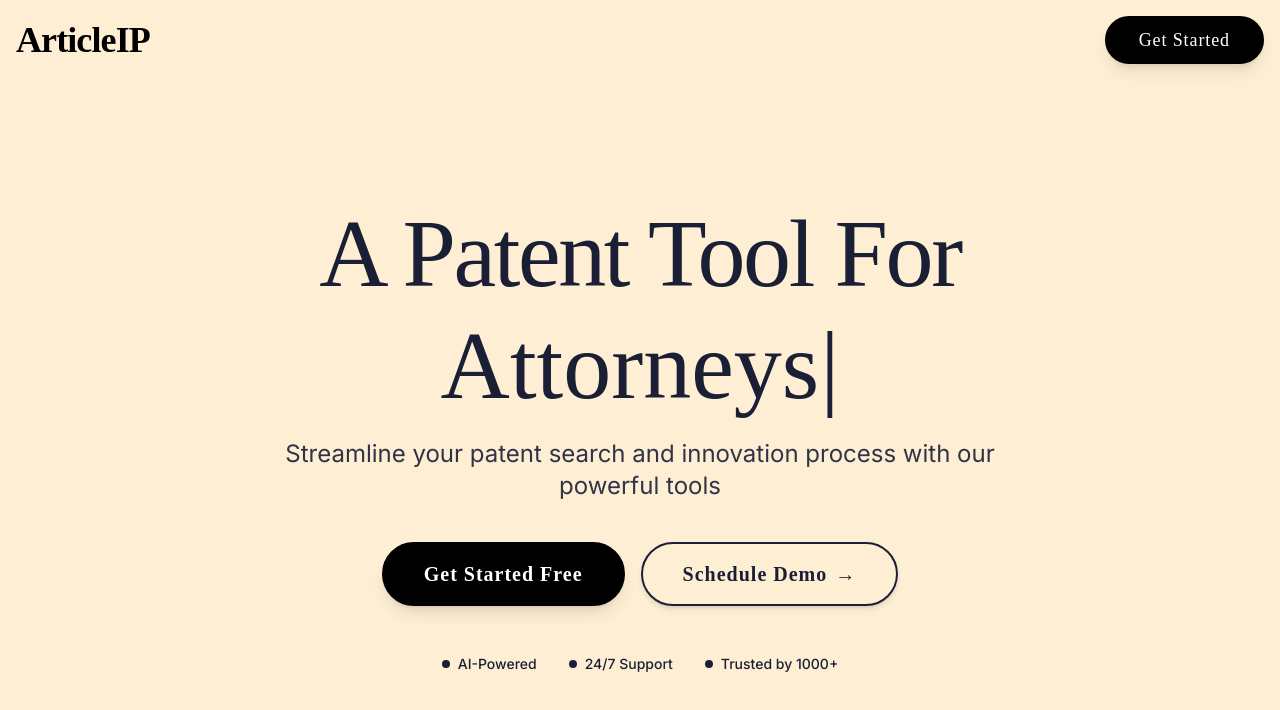
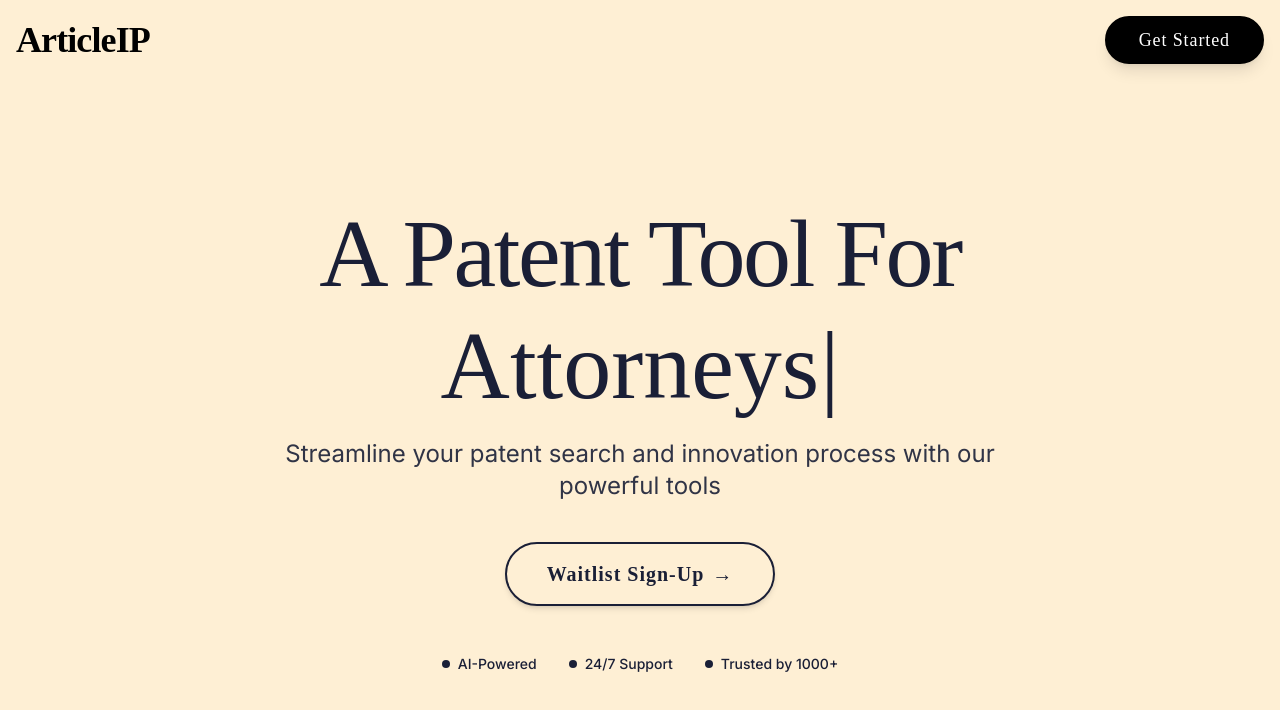
Before and after one commit to MarcPashin/ArticleIP, a Next.js app: page / in a window 1280 px wide. Shown: the top 710 px of the page. Built offline with nearby package versions, Linux system fonts and the light colour scheme.

Commit message:
Update landing-hero.tsx
Button Design Change

```diff
--- a/components/landing-hero.tsx
+++ b/components/landing-hero.tsx
@@ -74,20 +74,14 @@
                     transition={{ delay: 0.4 }}
                     className="flex flex-col sm:flex-row justify-center gap-4 pt-4" /* Reduced pt from 8 to 4 and gap from 6 to 4 */
                 >
-                    <Button
-                        variant="articleipSolid"
-                        size="articleip"
-                        className="group relative overflow-hidden shadow-lg hover:shadow-2xl transform hover:scale-105 transition-all duration-300 bg-black text-white hover:bg-[#feefd4] hover:text-black border-2 border-black"
-                    >
-                        <span className="relative z-10">Get Started Free</span>
-                    </Button>
+
 
                     <Button
                         variant="articleip"
                         size="articleip"
                         className="group relative overflow-hidden transform hover:scale-105 transition-all duration-300 border-2 border-[#1a1f36] text-[#1a1f36] hover:bg-[black] hover:text-white"
                     >
-                        Schedule Demo
+                        Waitlist Sign-Up
                         <span className="ml-2 group-hover:translate-x-1 transition-transform duration-300">→</span>
                     </Button>
                 </motion.div>
```
